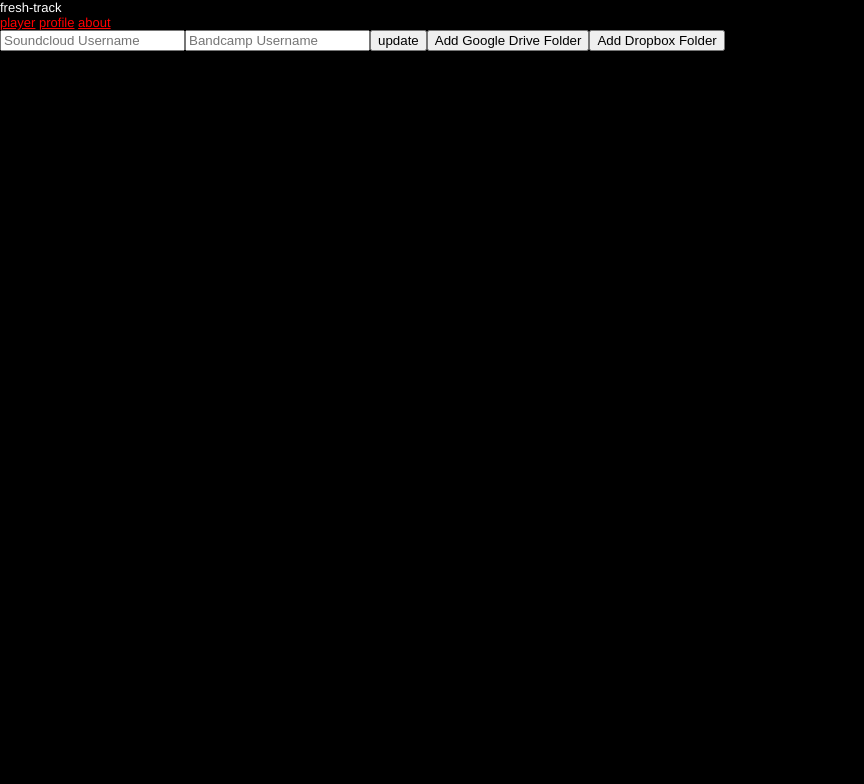
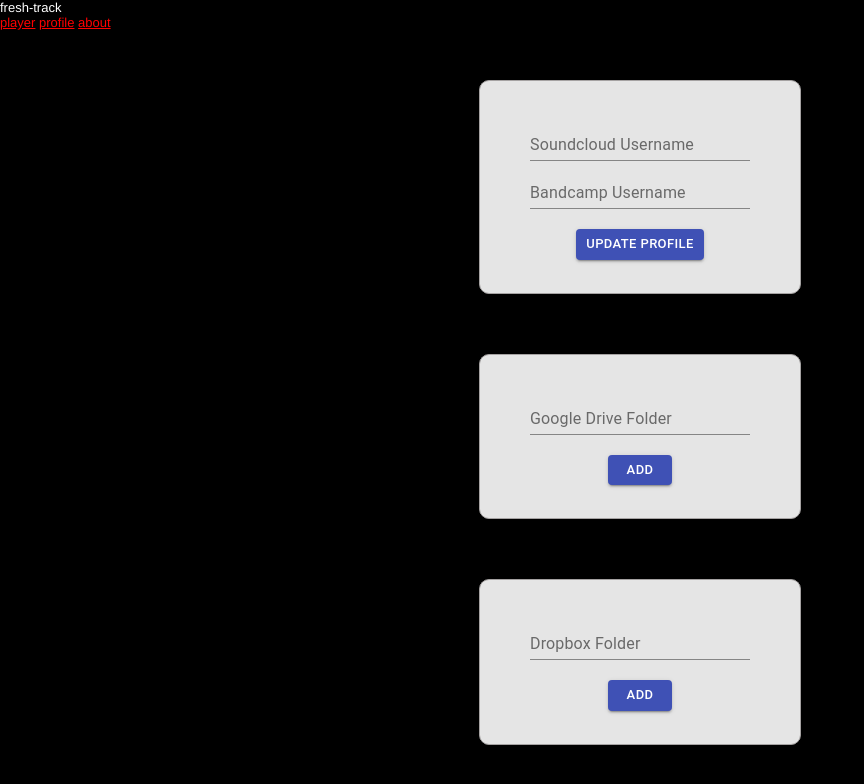
Before and after one commit to fresh-track/fresh-track-frontend, a React (Create React App) app: page /profile in a window 1280 px wide. Shown: the top 784 px of the page, without its empty margins (0-864 px from the left). Built offline with nearby package versions, Linux system fonts and the light colour scheme.

Commit message:
login update and profile start

```diff
--- a/src/Login.js
+++ b/src/Login.js
@@ -55,7 +55,9 @@ export default class Login extends Component {
             const signIn = await request.post(`${process.env.REACT_APP_DB_AUTH_URL}/login`, {
                 email: this.state.emailSignIn,
                 password: this.state.passwordSignIn,
-            })
+            }).withCredentials();
+            console.log(signIn.headers);
+            console.log(signIn.header);
             localStorage.setItem('user', JSON.stringify(signIn.body));
             this.props.setUser(signIn);
             this.props.history.push('/');
@@ -72,7 +74,7 @@ export default class Login extends Component {
                 username: this.state.usernameSignUp,
                 email: this.state.emailSignUp,
                 password: this.state.passwordSignUp,
-            })
+            }).withCredentials();
             localStorage.setItem('user', JSON.stringify(signUp.body));
             this.props.setUser(signUp);
             this.props.history.push('/');
--- /dev/null
+++ b/src/Profile.css
@@ -0,0 +1,32 @@
+body {
+  color: white;
+  font-size: small;
+}
+
+.profilediv {
+  display: flex;
+  flex-direction: column;
+  align-items: center;
+  text-align: center;
+  margin: 0 auto;
+  width: 50%;
+  padding-top: 20px;
+}
+
+.updatediv {
+  display: flex;
+  flex-direction: column;
+  align-items: center;
+  border: 1px solid #a5a2a2;
+  border-radius: 10px;
+  background-color:	#e5e5e5;
+  padding-top: 5%;
+  padding-bottom: 2%;
+  margin: 30px;
+  width: 50%;
+  color: black;
+}
+
+.updatediv button {
+  margin: 20px
+}
--- a/src/Profile.js
+++ b/src/Profile.js
@@ -1,11 +1,17 @@
 import React, { Component } from 'react'
 import request from 'superagent';
+import './Profile.css'
+import Button from '@material-ui/core/Button';
+import TextField from '@material-ui/core/TextField';
+
 
 export default class Profile extends Component {
   state = {
-    userId: '',
+    user: '',
     soundcloudUsername: '',
     bandcampUsername: '',
+    driveFolder: '',
+    dropboxFolder: '',
 }
 
 handleUpdate = async () => {
@@ -18,10 +24,14 @@ handleUpdate = async () => {
   this.props.history.push('/');
 }
 
+// http://fresh-track-staging.herokuapp.com/api/v1/drive?driveFolder=Goldfoot%20Album
+
 handleAddDrive = async () => {
-  const updateProfile = await request.post(`${process.env.REACT_APP_DB_URL}/drive`)
-  localStorage.setItem('user', JSON.stringify(updateProfile.body));
-  this.props.history.push('/');
+  console.log('work')
+  const updateProfile = await request.get(`${process.env.REACT_APP_DB_URL}/api/v1/drive/add?driveFolder=${this.state.driveFolder}`).withCredentials();
+  console.log(updateProfile);
+  // localStorage.setItem('user', JSON.stringify(updateProfile.body));
+  // this.props.history.push('/');
 }
 
 handleAddDropbox = async () => {
@@ -32,19 +42,20 @@ handleAddDropbox = async () => {
 
   render() {
     return (
-      <div>
-        <div className = "update">
-          <input className = "soundcloudUsername" input type ="text" placeholder="Soundcloud Username" value={ this.state.soundcloudUsername} onChange={(e) => this.setState({ soundcloudUsername: e.target.value})} />
-
-          <input className = "bandcampUsername" input type ="text" placeholder="Bandcamp Username" value={ this.state.bandcampUsername} onChange={(e) => this.setState({ bandcampUsername: e.target.value})} />
-
-          <button className = "button" onClick={ this.handleUpdate }>update</button>
-
-          <button className = "button" onClick={ this.handleUpdate }>Add Google Drive Folder</button>
-
-          <button className = "button" onClick={ this.handleUpdate }>Add Dropbox Folder</button>
-
-          </div>
+      <div className="profilediv">
+        <div className="updatediv">
+          <TextField id="standard-basic" label="Soundcloud Username" type="text" value={this.state.soundcloudUsername} onChange={(e) => this.setState({ soundcloudUsername: e.target.value })} />
+          <TextField id="standard-basic" label="Bandcamp Username" type="text" value={this.state.bandcampUsername} onChange={(e) => this.setState({ bandcampUsername: e.target.value })} />
+          <Button variant="contained" color="primary" size="small" className="button" onClick={this.handleUpdate}>Update Profile</Button>
+        </div>
+        <div className="updatediv">
+          <TextField id="standard-basic" label="Google Drive Folder" type="text"  value={this.state.driveFolder} onChange={(e) => this.setState({ driveFolder: e.target.value })} />
+          <Button variant="contained" color="primary" size="small" className="button" onClick={this.handleAddDrive}>Add</Button>
+        </div>
+        <div className="updatediv">
+          <TextField id="standard-basic" label="Dropbox Folder" type="text"  value={this.state.dropboxFolder} onChange={(e) => this.setState({ dropboxFolder: e.target.value })} />
+          <Button variant="contained" color="primary" size="small" className="button" onClick={this.handleAddDropbox}>Add</Button>
+        </div>
       </div>
     )
   }
```
